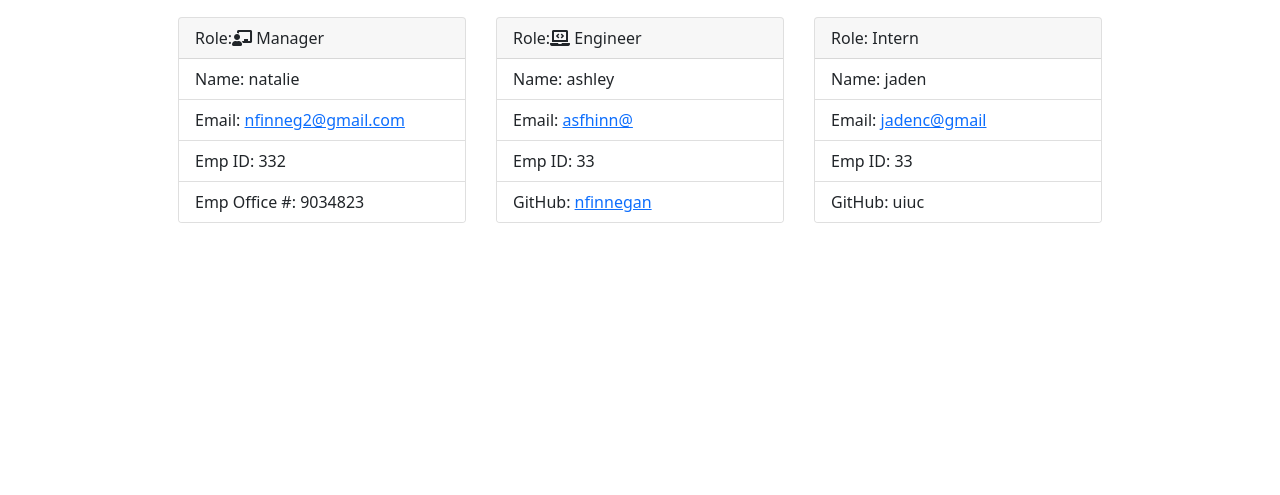
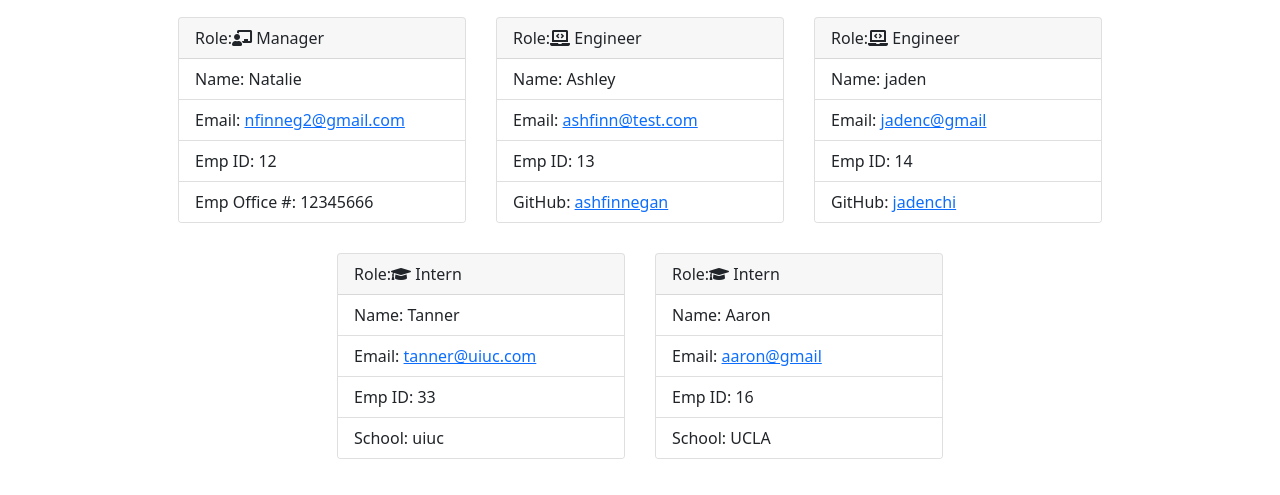
Before and after one commit to nfinnegan/TeamProfile_Generator, a website: page src/team.html in a window 1280 px wide. Shown: the part 73-568 px from the top of the page. Drawn offline with nearby package versions, Linux system fonts and the light colour scheme.

Commit message:
worked on readme

```diff
--- a/src/team.html
+++ b/src/team.html
@@ -34,26 +34,42 @@
 <div class="card col-sm-12 col-md-3 col-lg-3" style="width: 18rem">
     <div class="card-header">Role:<i class="fas fa-chalkboard-teacher"></i> Manager</div>
     <ul class="list-group list-group-flush">
-      <li class="list-group-item">Name: natalie</li>
+      <li class="list-group-item">Name: Natalie </li>
       <li class="list-group-item">Email: <a target="_blank" href="mailto:nfinneg2@gmail.com">nfinneg2@gmail.com</a></li>
-      <li class="list-group-item">Emp ID: 332</li>
-      <li class="list-group-item">Emp Office #: 9034823</li>
+      <li class="list-group-item">Emp ID: 12</li>
+      <li class="list-group-item">Emp Office #: 12345666</li>
     </ul>
     </div> <div class="card col-sm-12 col-md-3 col-lg-3" style="width: 18rem">
     <div class="card-header">Role:<i class="fas fa-laptop-code"></i> Engineer</div>
     <ul class="list-group list-group-flush">
-      <li class="list-group-item">Name: ashley</li>
-      <li class="list-group-item">Email: <a target="_blank" href="mailto:asfhinn@">asfhinn@</a></li>
-      <li class="list-group-item">Emp ID: 33</li>
-      <li class="list-group-item">GitHub: <a target="_blank" href="https://github.com/nfinnegan">nfinnegan</a></li>
+      <li class="list-group-item">Name: Ashley</li>
+      <li class="list-group-item">Email: <a target="_blank" href="mailto:ashfinn@test.com">ashfinn@test.com</a></li>
+      <li class="list-group-item">Emp ID: 13</li>
+      <li class="list-group-item">GitHub: <a target="_blank" href="https://github.com/ashfinnegan">ashfinnegan</a></li>
     </ul>
     </div> <div class="card col-sm-12 col-md-3 col-lg-3" style="width: 18rem">
-      <div class="card-header">Role: Intern</div>
+    <div class="card-header">Role:<i class="fas fa-laptop-code"></i> Engineer</div>
+    <ul class="list-group list-group-flush">
+      <li class="list-group-item">Name: jaden</li>
+      <li class="list-group-item">Email: <a target="_blank" href="mailto:jadenc@gmail">jadenc@gmail</a></li>
+      <li class="list-group-item">Emp ID: 14</li>
+      <li class="list-group-item">GitHub: <a target="_blank" href="https://github.com/jadenchi">jadenchi</a></li>
+    </ul>
+    </div> <div class="card col-sm-12 col-md-3 col-lg-3" style="width: 18rem">
+      <div class="card-header">Role:<i class="fas fa-graduation-cap"></i> Intern</div>
       <ul class="list-group list-group-flush">
-        <li class="list-group-item">Name: jaden</li>
-        <li class="list-group-item">Email: <a target="_blank" href="mailto:jadenc@gmail">jadenc@gmail</a></li>
+        <li class="list-group-item">Name: Tanner</li>
+        <li class="list-group-item">Email: <a target="_blank" href="mailto:tanner@uiuc.com">tanner@uiuc.com</a></li>
         <li class="list-group-item">Emp ID: 33</li>
-        <li class="list-group-item">GitHub: uiuc</li>
+        <li class="list-group-item">School: uiuc</li>
+      </ul>
+      </div> <div class="card col-sm-12 col-md-3 col-lg-3" style="width: 18rem">
+      <div class="card-header">Role:<i class="fas fa-graduation-cap"></i> Intern</div>
+      <ul class="list-group list-group-flush">
+        <li class="list-group-item">Name: Aaron</li>
+        <li class="list-group-item">Email: <a target="_blank" href="mailto:aaron@gmail">aaron@gmail</a></li>
+        <li class="list-group-item">Emp ID: 16</li>
+        <li class="list-group-item">School: UCLA</li>
       </ul>
       </div>
 </div>
```
Also changed, not shown: README.md.
